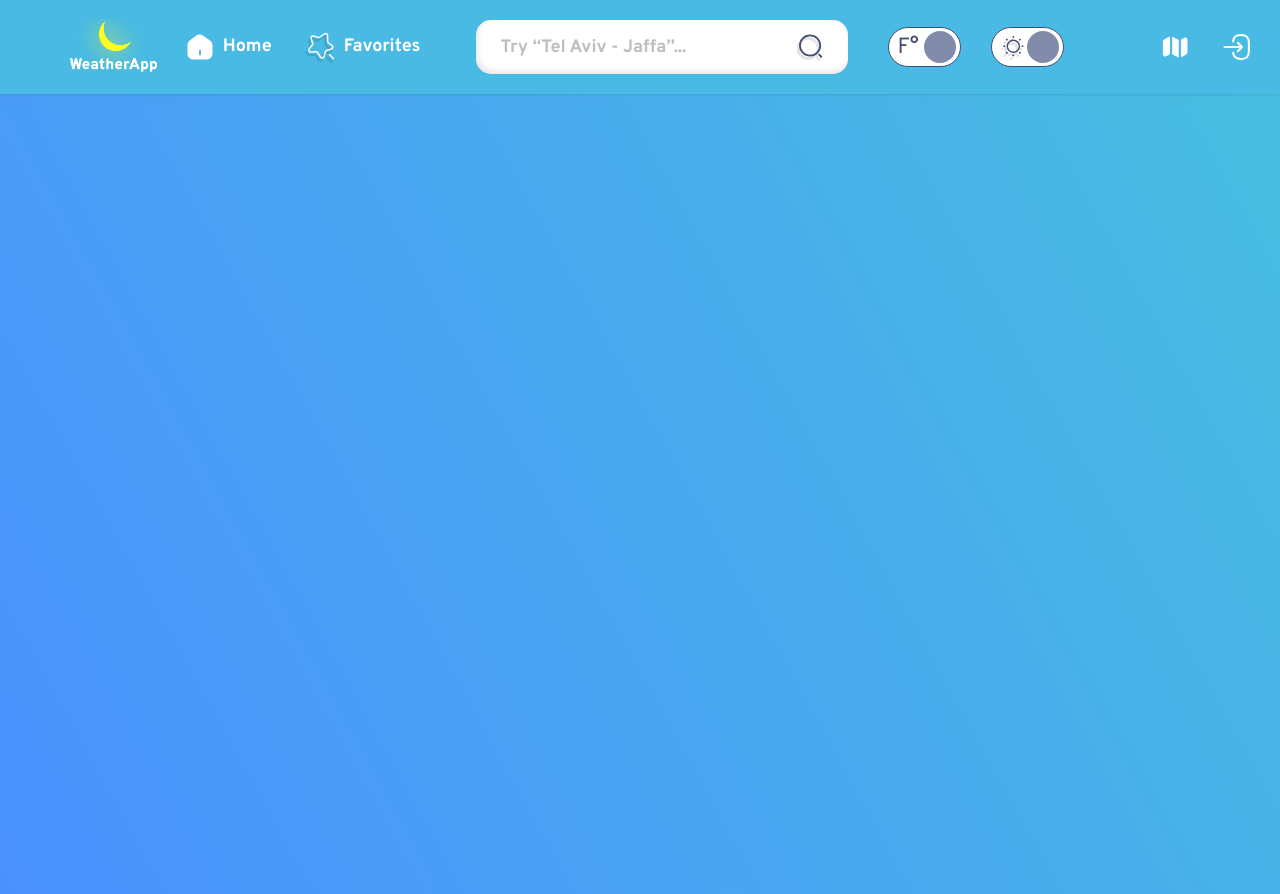
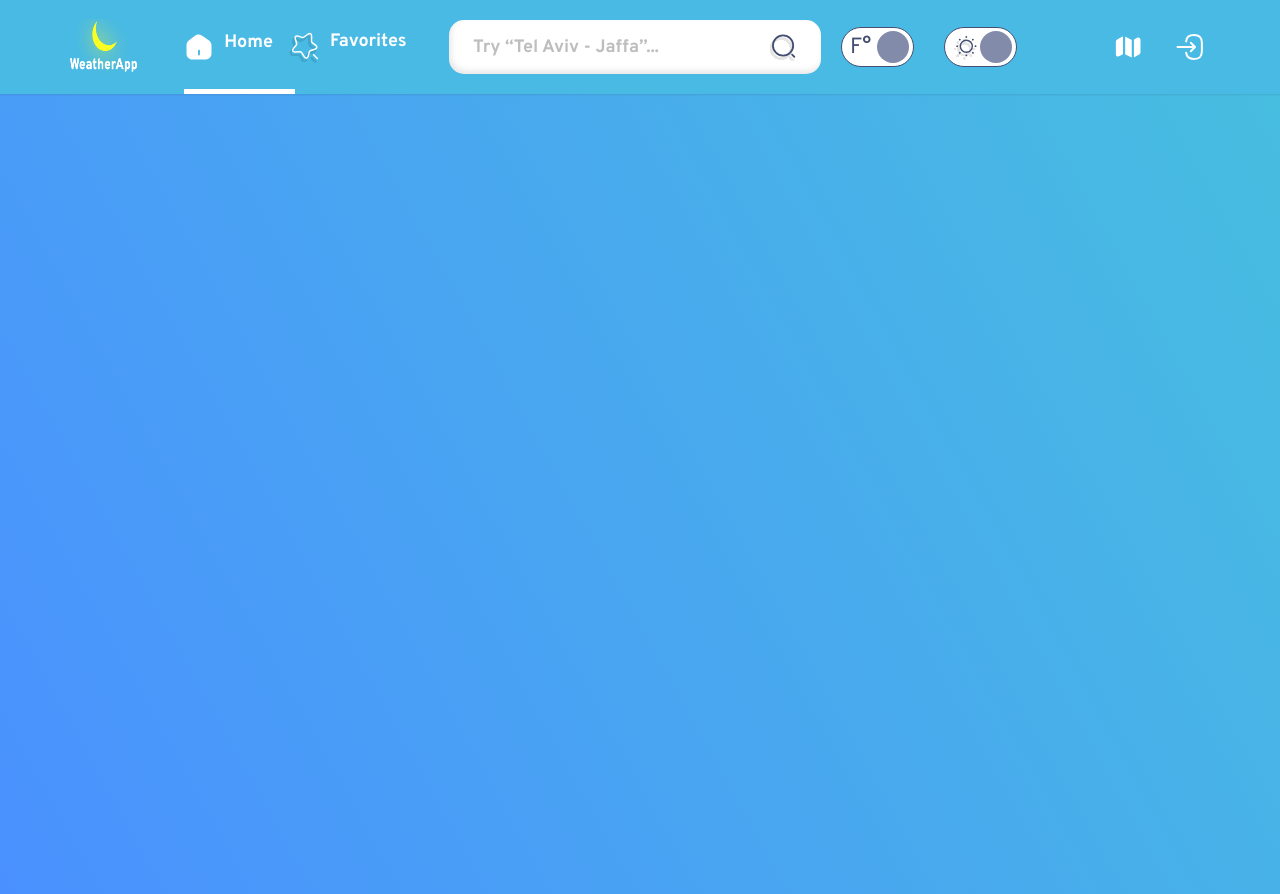
Before and after one commit to MaayanKaplan/weather-app, a React (Create React App) app: page / in a window 1280 px wide. Built offline with nearby package versions, Linux system fonts and the light colour scheme.

Commit message:
styling changes

```diff
--- a/src/Common/Button/Button.tsx
+++ b/src/Common/Button/Button.tsx
@@ -6,9 +6,11 @@ const Button: React.FC<ButtonProps> = ({
   children,
   disabled,
   onClick,
+  className,
 }) => {
   return (
     <S.ButtonWrapper
+      className={className}
       variant={variant}
       disabled={disabled}
       onClick={() => onClick()}
--- a/src/Common/Button/types.tsx
+++ b/src/Common/Button/types.tsx
@@ -6,4 +6,5 @@ export interface ButtonProps {
   disabled?: boolean;
   onClick: () => void;
   type?: string;
+  className?: string;
 }
--- a/src/Common/NavBar/NavBar.tsx
+++ b/src/Common/NavBar/NavBar.tsx
@@ -2,16 +2,26 @@ import React from "react";
 import * as S from "./styles";
 import { NavBarProps } from "./types";
 
-const NavBar: React.FC<NavBarProps> = ({ items }) => {
+const NavBar: React.FC<NavBarProps> = ({
+  items,
+  className,
+  onClick,
+  selectedItem,
+}) => {
   return (
-    <S.NavBarWrapper>
+    <S.NavBarWrapper className={className}>
       {items.map((item) => {
         return (
           <S.NavBarItemWrapper key={item.id}>
-            <S.NavBarButton variant="ghost" onClick={() => {}}>
-              {item.inactive}
-              <span>{item.text}</span>
+            <S.NavBarButton variant="ghost" onClick={() => onClick(item.id)}>
+              <S.ContentWrapper>
+                <S.IconWrapper to={item.path}>
+                  {selectedItem === item.id ? item.active : item.inactive}
+                </S.IconWrapper>
+                <S.Text to={item.path}>{item.text}</S.Text>
+              </S.ContentWrapper>
             </S.NavBarButton>
+            {selectedItem === item.id && <S.ActiveItem />}
           </S.NavBarItemWrapper>
         );
       })}
--- a/src/Common/NavBar/styles.tsx
+++ b/src/Common/NavBar/styles.tsx
@@ -1,9 +1,63 @@
 import styled from "styled-components/macro";
+import deviceSize from "../../Utils/deviceSize";
+import { NavLink } from "react-router-dom";
+import { StyleProps } from "../NavBar/types";
+import Button from "../Button/Button";
 
-import Button from "../Button/Button";
-export const NavBarWrapper = styled.nav``;
+export const NavBarWrapper = styled.nav`
+  height: 100%;
+  display: flex;
+  justify-content: center;
 
-export const NavBarItemWrapper = styled.div``;
+  gap: 15px;
+`;
 
-export const NavBarButton = styled(Button)``;
-// export const NavBarButton = styled.button``;
+export const NavBarItemWrapper = styled.div<StyleProps>`
+  display: flex;
+  gap: 8px;
+  text-decoration: ${(props) => (props.underline ? "underline" : "none")};
+  font-weight: ${(props) => (props.underline ? "normal" : "bold")};
+
+  position: relative;
+`;
+
+export const NavBarButton = styled(Button)`
+  padding: 0;
+  border: none;
+`;
+
+export const Text = styled(NavLink)<StyleProps>`
+  line-height: 1.2;
+  color: #fff;
+  text-decoration: none;
+
+  display: flex;
+  align-items: center;
+  gap: 8px;
+
+  @media ${deviceSize.tablet} {
+    display: ${(props) => (props.underline ? "none" : "block")};
+  }
+
+  @media ${deviceSize.mobile} {
+    font-size: 1.4rem;
+    font-weight: normal;
+    margin-top: 4px;
+    text-align: center;
+  }
+`;
+
+export const IconWrapper = styled(NavLink)``;
+
+export const ContentWrapper = styled.div`
+  display: flex;
+  gap: 10px;
+`;
+
+export const ActiveItem = styled.div`
+  height: 5px;
+  width: 125%;
+  background-color: #fff;
+  position: absolute;
+  bottom: 0;
+`;
--- a/src/Components/Header/Header.tsx
+++ b/src/Components/Header/Header.tsx
@@ -2,38 +2,68 @@ import React, { useState } from "react";
 import * as S from "./styles";
 import {
   IconHomeFull,
+  IconHomeOutline,
   IconFavoritesOutline,
+  IconFavoritesFull,
   IconMap,
   IconLogout,
   IconDarkSun,
   IconDarkMoon,
+  IconSearchDark,
+  IconSearchWhite,
 } from "../../Common/Icon/Icon";
 import Switch from "../../Common/Switch";
 import HeaderLink from "../../Common/HeaderLink";
 import SearchInput from "../../Common/SearchInput/SearchInput";
 import LogoImg from "../../Images/logo.png";
-import { IconSearchDark, IconSearchWhite } from "../../Common/Icon/Icon";
+import { NavBarItem } from "../../Common/NavBar/types";
+import NavBar from "../../Common/NavBar/NavBar";
 
 const Header = () => {
   const [toggle, setToggle] = useState<boolean>(false);
   const [toggle2, setToggle2] = useState<boolean>(false);
+
+  const navBarItems: NavBarItem[] = [
+    {
+      id: "Home",
+      active: <IconHomeFull />,
+      inactive: <IconHomeOutline />,
+      text: "Home",
+      path: "/",
+    },
+    {
+      id: "Favorites",
+      active: <IconFavoritesFull />,
+      inactive: <IconFavoritesOutline />,
+      text: "Favorites",
+      path: "/favorites",
+    },
+  ];
+
+  const [currentSelectedItem, setCurrentSelectedItem] = useState<string>(
+    navBarItems[0].id
+  );
   return (
     <S.HeaderWrapper>
-      <S.Logo src={LogoImg} alt="logo" />
-      <S.NavWrapper>
-        <HeaderLink to={"/"} icon={<IconHomeFull />}>
-          Home
-        </HeaderLink>
-        <HeaderLink to={"/favorites"} icon={<IconFavoritesOutline />}>
-          Favorites
-        </HeaderLink>
-      </S.NavWrapper>
-      <SearchInput
-        variant={"full"}
-        placeholder={"Try “Tel Aviv - Jaffa”..."}
-        icon={<IconSearchDark />}
-      />
-      <S.RightWrapper>
+      <S.LeftSideContainer>
+        <S.LogoWrapper>
+          <S.Logo src={LogoImg} alt="logo" />
+        </S.LogoWrapper>
+        <S.StyledNavBar
+          items={navBarItems}
+          onClick={(id) => setCurrentSelectedItem(id)}
+          selectedItem={currentSelectedItem}
+        />
+      </S.LeftSideContainer>
+
+      <S.SearchInputContainer>
+        <S.StyledSearchInput
+          variant={"full"}
+          placeholder={"Try “Tel Aviv - Jaffa”..."}
+          icon={<IconSearchDark />}
+        />
+      </S.SearchInputContainer>
+      <S.RightSideContainer>
         <HeaderLink to={"/map"} icon={<IconMap />} variant={"underline"}>
           Switch to map
         </HeaderLink>
@@ -68,7 +98,7 @@ const Header = () => {
             Log out
           </HeaderLink>
         </S.LastLinkWrapper>
-      </S.RightWrapper>
+      </S.RightSideContainer>
     </S.HeaderWrapper>
   );
 };
--- a/src/Components/Header/styles.tsx
+++ b/src/Components/Header/styles.tsx
@@ -1,42 +1,65 @@
 import styled from "styled-components/macro";
 import deviceSize from "../../Utils/deviceSize";
+import NavBar from "../../Common/NavBar/NavBar";
+import SearchInput from "../../Common/SearchInput/SearchInput";
 
 export const HeaderWrapper = styled.header`
   height: 94px;
-  padding-left: 70px;
+  width: 100%;
+  /* padding-left: 70px; */
+  padding: 0px 70px;
   box-shadow: 0 1px 2px 0 rgba(0, 0, 0, 0.1);
   background-color: #48bae4;
   display: flex;
+  align-items: center;
+
+  gap: 10px;
 
   @media (max-width: ${deviceSize.tablet}) {
     padding: 0 50px;
   }
 `;
 
+export const LeftSideContainer = styled.div`
+  display: flex;
+  gap: 15px;
+  width: 35%;
+  height: 100%;
+  align-items: center;
+`;
+
+export const LogoWrapper = styled.div``;
+
 export const Logo = styled.img`
-  padding: 11px 190px 11px 0;
+  width: 110px;
+  height: 72px;
+  /* padding: 11px 190px 11px 0; */
 
   @media ${deviceSize.tablet} {
-    padding: 19px 28px 19px 0;
+    /* padding: 19px 28px 19px 0; */
+
+    width: 86px;
+    height: 56px;
   }
 `;
 
-export const NavWrapper = styled.nav`
-  display: flex;
-  justify-content: center;
-  align-items: center;
-  gap: 63px;
-  margin-right: 139px;
-
-  @media ${deviceSize.tablet} {
-    margin-right: 56px;
-    gap: 32px;
-  }
+export const StyledNavBar = styled(NavBar)`
+  width: 100%;
 `;
 
-export const RightWrapper = styled.div`
+export const SearchInputContainer = styled.div`
+  width: 30%;
+`;
+
+export const StyledSearchInput = styled(SearchInput)`
+  width: 372px;
+`;
+
+export const RightSideContainer = styled.div`
+  /* display: grid;
+  grid-template-columns: repeat(3, 1fr); */
   display: flex;
-  margin-left: 124px;
+  width: 35%;
 
   @media ${deviceSize.tablet} {
     margin-left: 40px;
@@ -46,7 +69,7 @@ export const RightWrapper = styled.div`
 export const SwitchesWrapper = styled.div`
   display: flex;
   gap: 30px;
-  margin: 27px 68px 27px 81px;
+  /* margin: 27px 68px 27px 81px; */
 
   @media ${deviceSize.tablet} {
     order: -1;
--- a/src/Components/LoginBox/styles.tsx
+++ b/src/Components/LoginBox/styles.tsx
@@ -1,5 +1,6 @@
 import styled from "styled-components/macro";
 import deviceSize from "../../Utils/deviceSize";
+import Button from "../../Common/Button/Button";
 
 export const FormContainer = styled.form`
   width: 732px;
@@ -29,10 +30,6 @@ export const FormContainer = styled.form`
     padding: 54px 30px 85px;
     margin-top: 135px;
     border-radius: 30px 30px 0 0;
-  }
-
-  Button {
-    margin-top: 8px;
   }
 `;
 
@@ -100,3 +97,7 @@ export const ButtonWrapper = styled.div`
   @media ${deviceSize.mobile} {
   } ;
 `;
+
+export const LoginButton = styled(Button)`
+  margin-top: 8px;
+`;
--- a/src/Components/MobileHeader/MobileHeader.tsx
+++ b/src/Components/MobileHeader/MobileHeader.tsx
@@ -3,6 +3,7 @@ import { HeaderProps } from "./types";
 import * as S from "./styles";
 
 import HeaderLink from "../../Common/HeaderLink";
+
 import {
   IconFavoritesOutline,
   IconHomeOutline,
```
Also changed, not shown: src/Common/NavBar/types.tsx (+11 -1 lines).
